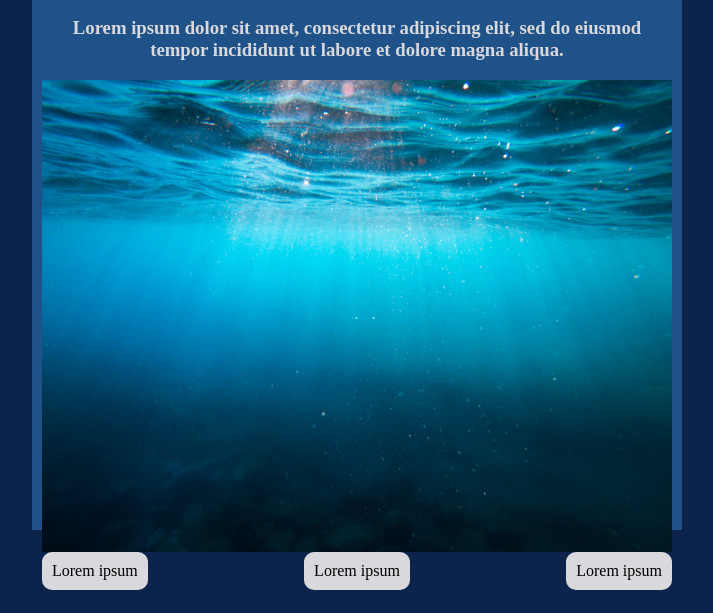
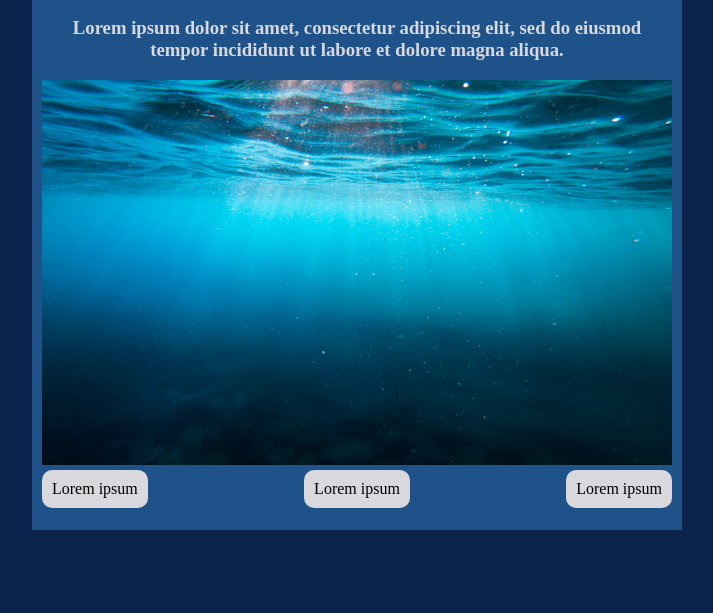
Before and after one commit to jolyanneDesgardins/Vous-etes-le-hero, a plain HTML site: page desjardins_jolyanne_PS1_582-324MO/index.html in a window 1280 px wide. Shown: the part 203-816 px from the top of the page, without its empty margins (291-1004 px from the left). Drawn offline with Linux system fonts and the light colour scheme; a web font is replaced by a local one.

Commit message:
arranger le probleme

```diff
--- a/desjardins_jolyanne_PS1_582-324MO/script.js
+++ b/desjardins_jolyanne_PS1_582-324MO/script.js
@@ -3,8 +3,8 @@ let chapiterObj = {
     subtitle: "La rencontre",
     texte:
       "Tu as pris des cours de plonger sous-marine dams le but de rejoindre ton ami qui est un biologiste marin dans sa prochaine aventure en Australie.",
-    image: "font-marin.jpg",
-    option: [{ texte: "suivant", action: "goToChapter('chapitre2')" }],
+    image: (document.querySelector("img").src = "assets/image/fond-marin.jpg"),
+    option: [{ texte: "suivant", action: goToChapter("chapitre2") }],
   },
   chapitre2: {
     subtitle: " Le premier choix",
@@ -21,7 +21,7 @@ let chapiterObj = {
     subtitle: " deuxième choix",
     texte:
       "quelques semaine plus tard, toi et ton ami vous vous apreter a plonger dans l'eau. Ton ami te dit que vous devez explorer la faune marine qui vie pres de l'épave du bateau qui se trouve a droite. ",
-    image: (document.querySelector("img").src = "assets/image/fond-marin.jpg"),
+    image: "font-marin",
     option: [
       { texte: "droite", action: "goToChapter('chapitre4')" },
       { texte: "gauche", action: "goToChapter('chapitre3')" },
@@ -105,10 +105,11 @@ let chapiterObj = {
 
 function goToChapter(chapterName) {
   document.querySelector("h2").textContent =
-    chapiterObj[chapterName]["subtitle"];
+    chapiterObj[chapterName]["sous-titre"];
 
   document.querySelector("h3").textContent = chapiterObj[chapterName]["texte"];
 
   document.querySelector("img").textContent = chapiterObj[chapterName]["image"];
-  document.querySelector("a").textContent = chapiterObj[chapterName]["option"];
+  document.querySelectorAll("a").textContent =
+    chapiterObj[chapterName]["option"];
 }
--- a/desjardins_jolyanne_PS1_582-324MO/style.css
+++ b/desjardins_jolyanne_PS1_582-324MO/style.css
@@ -1,13 +1,12 @@
 html {
-    background-color: #0C234B;
+  background-color: #0c234b;
 
   box-sizing: border-box;
-
 }
 
 @font-face {
   font-family: "abandon";
-    src: url(/typo/AbandoN.ttf) format('truetype');
+  src: url(/typo/AbandoN.ttf) format("truetype");
 }
 
 body {
@@ -18,12 +17,9 @@ body {
   justify-content: center;
   align-items: center;
   box-sizing: border-box;
-
-
 }
 
 .game {
-
   background-color: #1e5288;
 
   width: 650px;
@@ -42,33 +38,29 @@ body {
   justify-content: center;
   align-self: center;
   width: 100%;
-    object-fit: contain;
+
   box-sizing: border-box;
+  padding-bottom: 5px;
 
-
+  max-height: 390px;
 }
 
 .titre {
-
   justify-content: center;
 
   left: 17%;
   font-family: abandon;
   letter-spacing: 0.15em;
   color: #020f47a5;
-
 }
 
 h2 {
-
   justify-content: center;
 
   left: 32%;
   text-align: center;
   letter-spacing: 0.15em;
   color: #020f47a5;
-
-
 }
 
 h3 {
@@ -77,19 +69,16 @@ h3 {
 }
 
 a {
-
   display: inline-flex;
   justify-content: space-around;
   background-color: #d8d8dd;
   border-radius: 10px;
   padding: 10px;
 
-
   align-items: flex-end;
 }
 
 a:hover {
-
   background-color: #020f47a5;
   transition-property: background-color;
   transition-duration: 0.5s;
@@ -97,11 +86,7 @@ a:hover {
 }
 
 .choix {
-
-
   display: flex;
   justify-content: space-between;
   align-items: flex-end;
-
-
 }
```
Also changed, not shown: desjardins_jolyanne_PS1_582-324MO/index.html (+1 -1 lines). Lines whose indentation alone changed are shown as unchanged.
